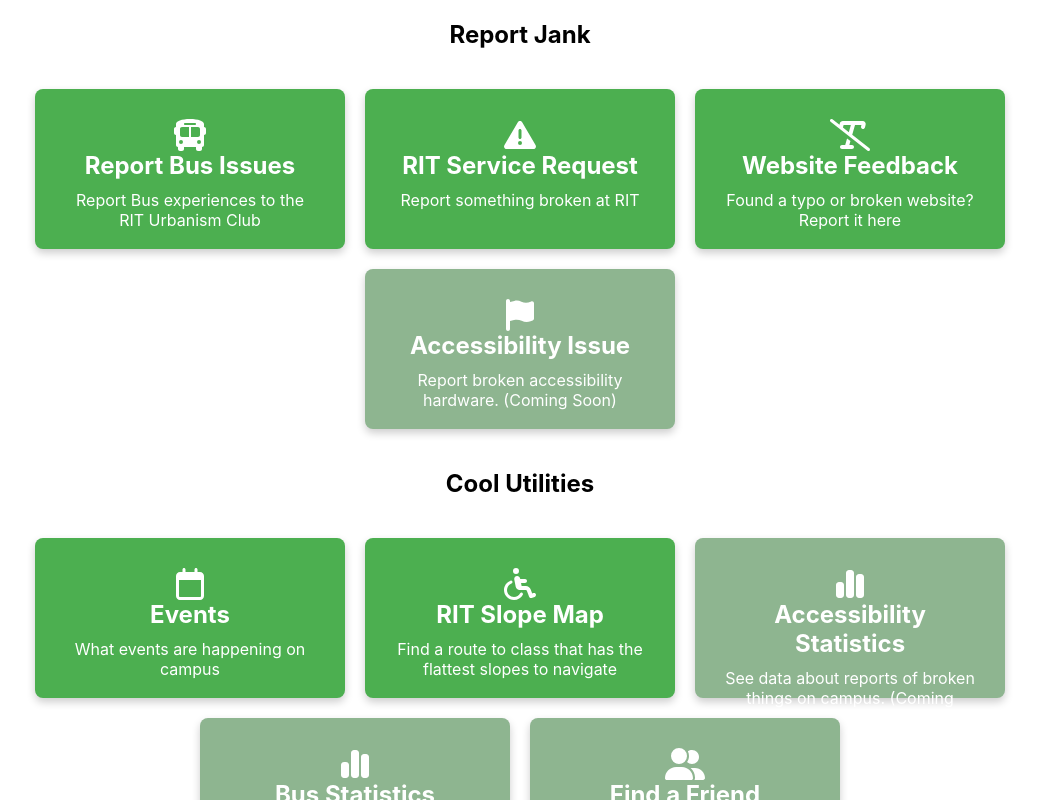
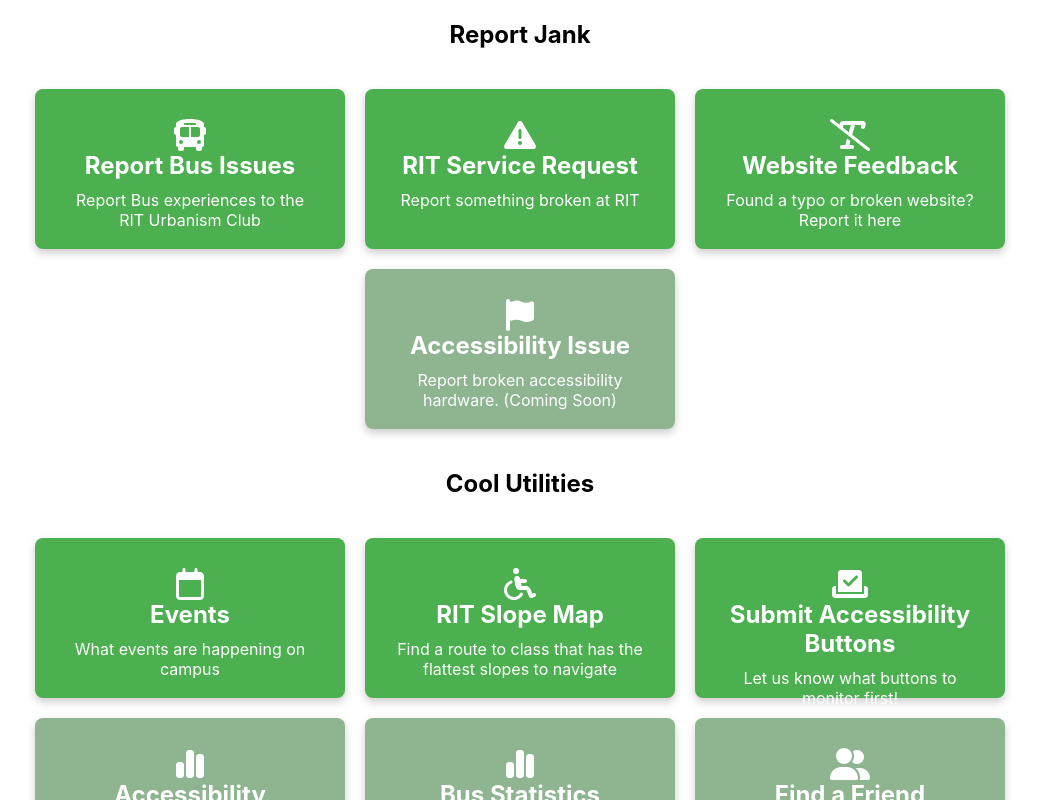
Before and after one commit to CampusPulse/homepage, a React (Create React App) app: page / in a window 1280 px wide. Shown: the top 800 px of the page, without its empty margins (120-1159 px from the left). Built offline with nearby package versions, Linux system fonts and the light colour scheme.

Commit message:
add button nomination form

```diff
--- a/src/App.jsx
+++ b/src/App.jsx
@@ -2,7 +2,7 @@
 import Menu from './Menu';
 import './App.css';
 import { faCalendar, faClock } from '@fortawesome/free-regular-svg-icons';
-import { faFlag, faTriangleExclamation, faWheelchair, faBus, faTextSlash, faGavel, faUserGroup } from '@fortawesome/free-solid-svg-icons';
+import { faFlag, faTriangleExclamation, faWheelchair, faCheckToSlot, faBus, faTextSlash, faGavel, faUserGroup } from '@fortawesome/free-solid-svg-icons';
 import { faChartSimple } from '@fortawesome/free-solid-svg-icons/faChartSimple';
 
 const App = () => {
@@ -47,6 +47,12 @@
       title: 'RIT Slope Map',
       description: 'Find a route to class that has the flattest slopes to navigate',
       link: 'https://people.rit.edu/rwb4048/'
+    },
+    {
+      icon: faCheckToSlot,
+      title: 'Submit Accessibility Buttons',
+      description: 'Let us know what buttons to monitor first!',
+      link: 'https://docs.google.com/forms/d/e/1FAIpQLSduHXhny349UYX06VdSjOqLwzaqz0XZKofUE2YZRmN37xTsAQ/viewform?usp=header'
     },
     {
       icon: faChartSimple,
```
